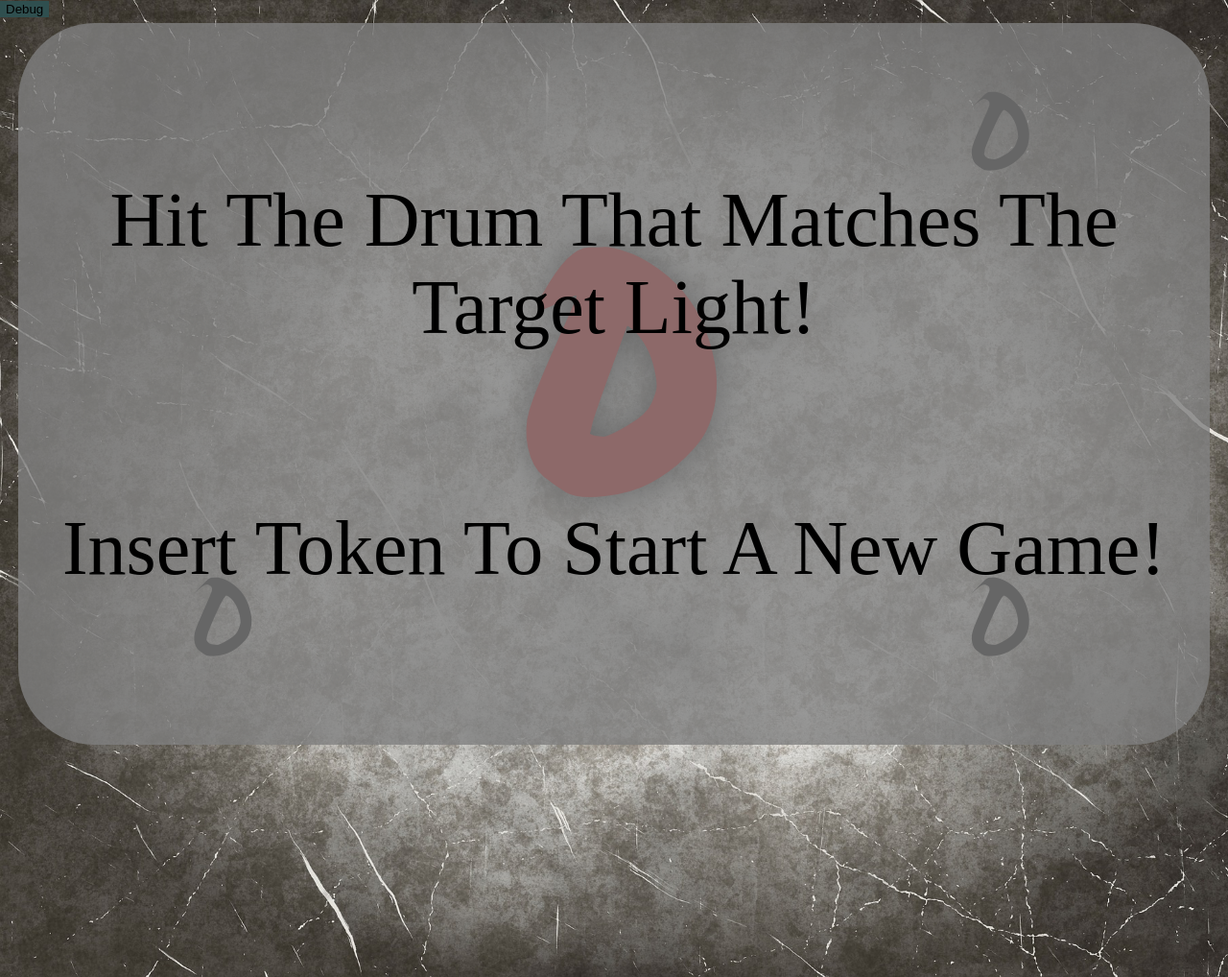
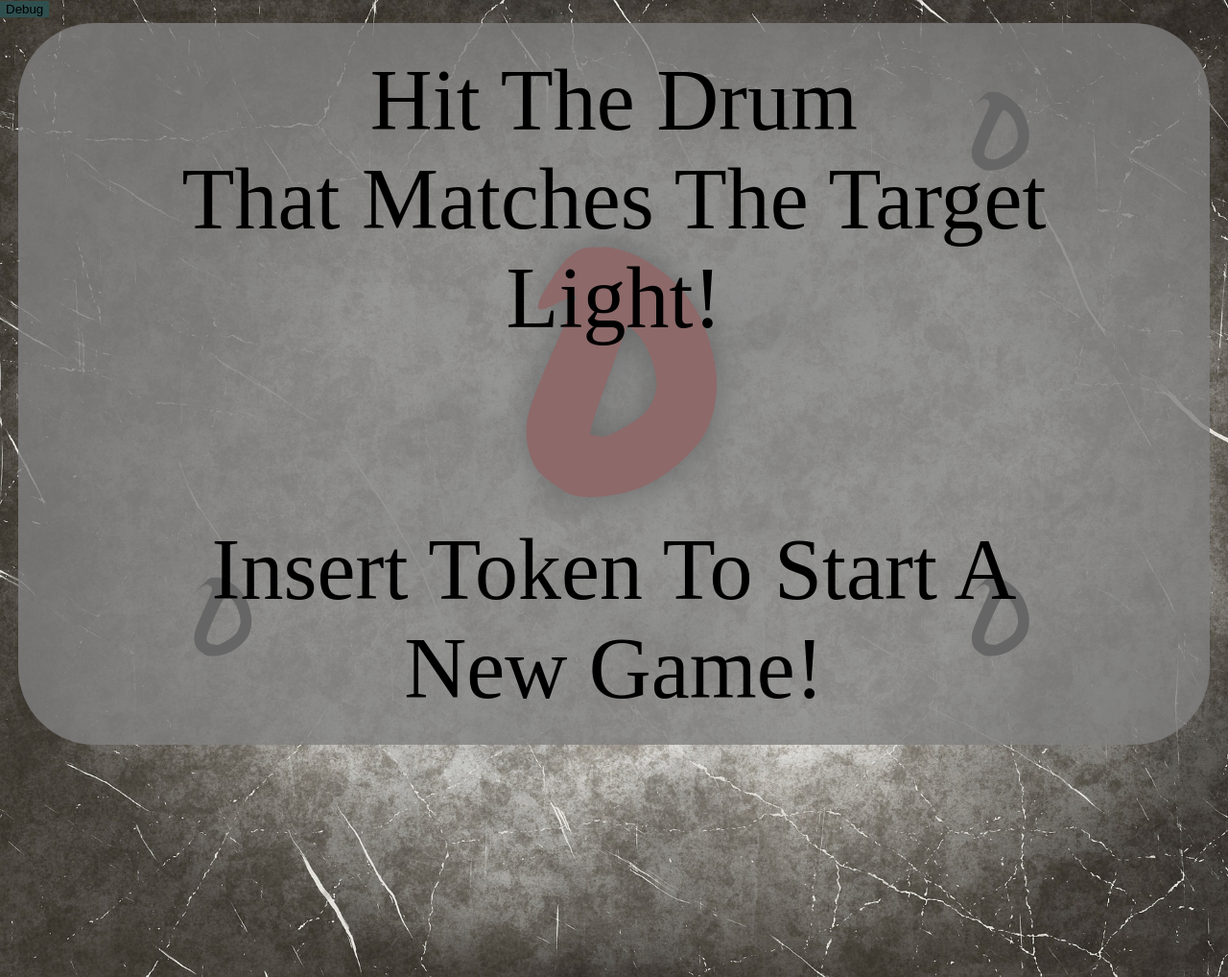
Before and after one commit to Elsiedragon1/raspberry_pi_master_module, a website: page node/html/index.html in a window 1280 px wide. Shown: the whole page at 96% size. Drawn offline with Linux system fonts and the light colour scheme; no server answers; a web font is replaced by a local one.

Commit message:
Improved text formatting

```diff
--- a/node/html/index.html
+++ b/node/html/index.html
@@ -84,7 +84,7 @@
             9013
         </div>
         <div id="idle_instruction" class="instruction show" data-id="0">
-            <p>Hit the drum that matches the target light!</p>
+            <p>Hit the drum<br/>that matches the target light!</p>
             <p>Insert token to start a new game!</p>
         </div>
         <div id="reset_instruction" class="instruction" data-id="3">
--- a/node/html/style.css
+++ b/node/html/style.css
@@ -114,9 +114,12 @@ body {
     margin: 3vh 1.5vw;
     background: rgba(128,128,128,0.8);
     visibility: hidden;
-    font-size: 80px;
+    font-size: 90px;
     font-family: "snake";
     text-transform: capitalize;
+}
+.instruction p {
+    width: 80%;
 }
 .show {
     visibility: visible;
```
